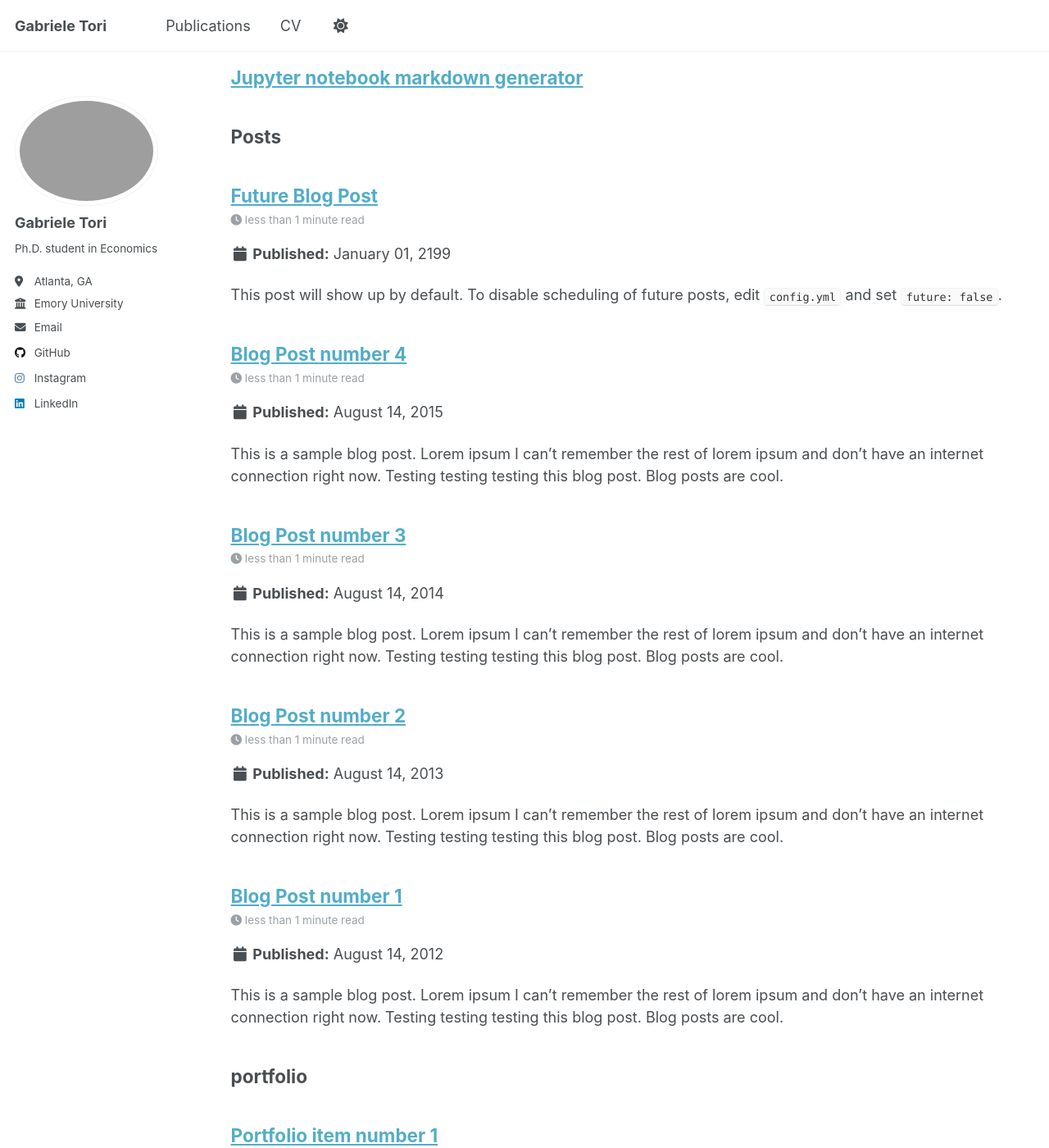
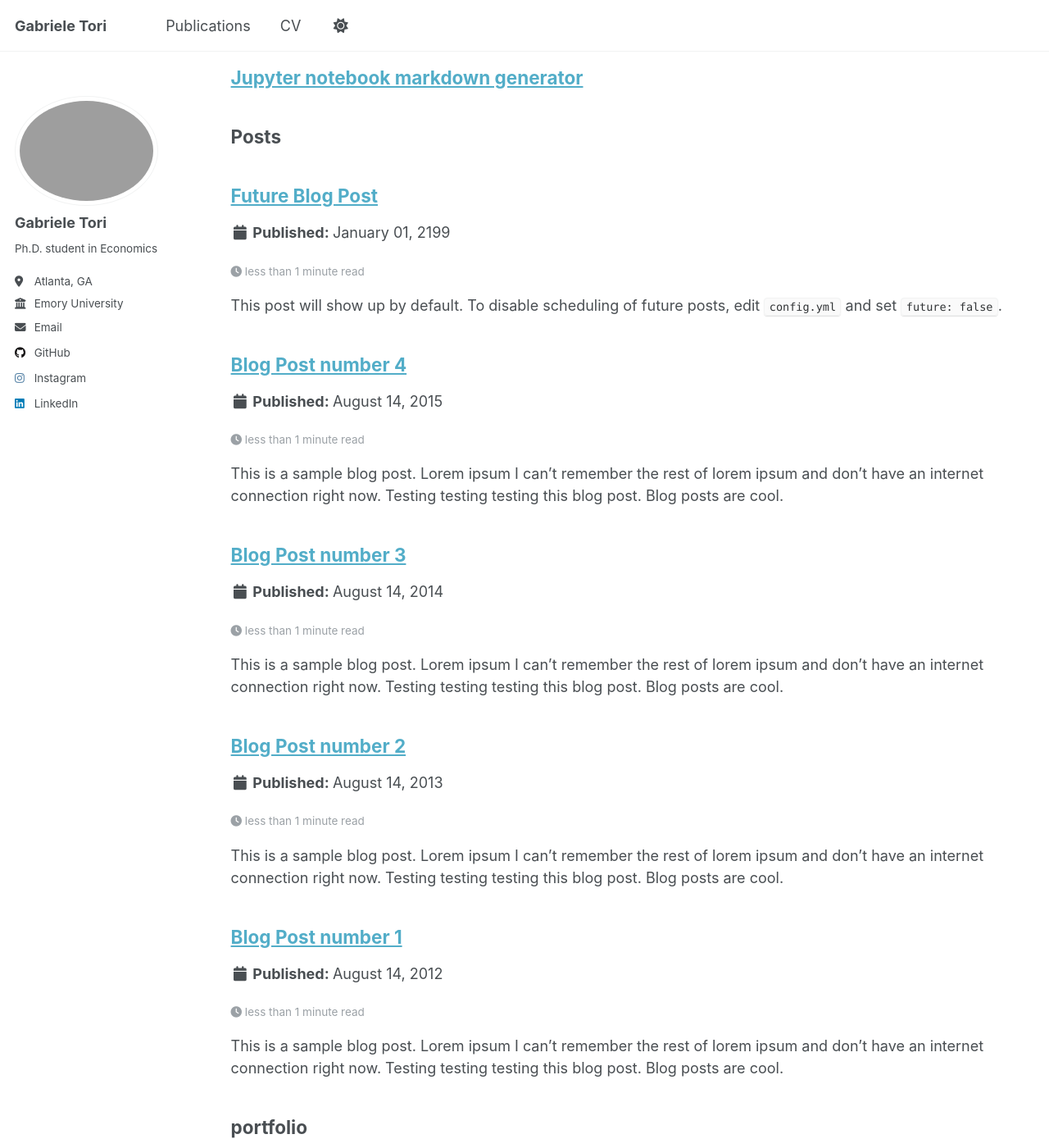
Before and after one commit to gtori7499/gtori7499.github.io, a Jekyll site: the page built from _pages/sitemap.md, in a window 1280 px wide and 1400 px high, scrolled down 1603 px. Shown: the whole window at 82% size. Built offline with Jekyll 4.4.1, drawn with Linux system fonts in a browser that asks for light colours; a script that is not in the unit is left out; some of the changed text lies outside the part shown.

Commit message:
Update archive-single.html

```diff
--- a/_includes/archive-single.html
+++ b/_includes/archive-single.html
@@ -28,52 +28,129 @@
 
     <h2 class="archive__item-title" itemprop="headline">
       {% if post.link %}
-        <a href="{{ post.link }}">{{ title }}</a> <a href="{{ base_path }}{{ post.url }}" rel="permalink"><i class="fa fa-link" aria-hidden="true" title="permalink"></i><span class="sr-only">Permalink</span></a>
+        <a href="{{ post.link }}">{{ title }}</a>
+        <a href="{{ base_path }}{{ post.url }}" rel="permalink">
+          <i class="fa fa-link" aria-hidden="true" title="permalink"></i>
+          <span class="sr-only">Permalink</span>
+        </a>
       {% else %}
         <a href="{{ base_path }}{{ post.url }}" rel="permalink">{{ title }}</a>
       {% endif %}
     </h2>
 
-    {% if post.read_time %}
-      <p class="page__meta"><i class="fa fa-clock" aria-hidden="true"></i> {% include read-time.html %}</p>
+    {%- comment -%} ————— Blocco Autori ————— {%- endcomment -%}
+    {% if post.authors %}
+      <p class="archive__item-authors">
+        {% for a in post.authors %}
+          {{ a }}{% unless forloop.last %}; {% endunless %}
+        {% endfor %}
+      </p>
+    {% elsif post.author %}
+      <p class="archive__item-authors">{{ post.author }}</p>
     {% endif %}
 
-        {% if post.collection == 'teaching' %}
-          <p> {{ post.type }}, <i>{{ post.venue }}</i>, {{ post.date | default: "1900-01-01" | date: "%Y" }} </p>
-        {% elsif post.collection == 'publications' %}
-          <p>Published in <i>{{ post.venue }}</i>, {{ post.date | default: "1900-01-01" | date: "%Y" }} </p>
-        {% elsif post.date %}
-         <p class="page__date"><strong><i class="fa fa-fw fa-calendar" aria-hidden="true"></i> {{ site.data.ui-text[site.locale].date_label | default: "Published:" }}</strong> <time datetime="{{ post.date | default: "1900-01-01" | date_to_xmlschema }}">{{ post.date | default: "1900-01-01" | date: "%B %d, %Y" }}</time></p>
-        {% endif %}
+    {%- comment -%} ————— Venue / Data per Publications ————— {%- endcomment -%}
+    {% if post.collection == 'publications' %}
+      {% if post.category == "Work in Progress" %}
+        <p><i>{{ post.venue }}</i>, {{ post.date | default: "1900-01-01" | date: "%Y" }}</p>
+      {% else %}
+        <p>Published in <i>{{ post.venue }}</i>, {{ post.date | default: "1900-01-01" | date: "%Y" }}</p>
+      {% endif %}
 
-    {% if post.excerpt and site.read_more != 'enabled' %}
-    <p class="archive__item-excerpt" itemprop="description">{{ post.excerpt | markdownify }}</p>
-    {% elsif post.excerpt and site.read_more == 'enabled' %}
-    <p class="archive__item-excerpt" itemprop="description"><p>{{ post.excerpt | markdownify | remove: '<p>' | remove: '</p>' }}<strong><a href="{{ base_path }}{{ post.url }}" rel="permalink"> Read more</a></strong></p></p>
+    {% elsif post.collection == 'teaching' %}
+      <p>
+        {{ post.type }}, <i>{{ post.venue }}</i>,
+        {{ post.date | default: "1900-01-01" | date: "%Y" }}
+      </p>
+
+    {% elsif post.date %}
+      <p class="page__date">
+        <strong><i class="fa fa-fw fa-calendar" aria-hidden="true"></i>
+          {{ site.data.ui-text[site.locale].date_label | default: "Published:" }}
+        </strong>
+        <time datetime="{{ post.date | default: "1900-01-01" | date_to_xmlschema }}">
+          {{ post.date | default: "1900-01-01" | date: "%B %d, %Y" }}
+        </time>
+      </p>
     {% endif %}
 
+    {% if post.read_time %}
+      <p class="page__meta">
+        <i class="fa fa-clock" aria-hidden="true"></i>
+        {% include read-time.html %}
+      </p>
+    {% endif %}
+
+    {%- comment -%} ————— Abstract / excerpt ————— {%- endcomment -%}
+    {% if post.excerpt and site.read_more != 'enabled' %}
+      <p class="archive__item-excerpt" itemprop="description">
+        {{ post.excerpt | markdownify }}
+      </p>
+
+    {% elsif post.excerpt and site.read_more == 'enabled' %}
+      <p class="archive__item-excerpt" itemprop="description">
+        {{ post.excerpt | markdownify | remove: '<p>' | remove: '</p>' }}
+        <strong>
+          <a href="{{ base_path }}{{ post.url }}" rel="permalink">Read more</a>
+        </strong>
+      </p>
+    {% endif %}
+
+    {%- comment -%} ————— Download / citation links ————— {%- endcomment -%}
     {% if post.citation and post.paperurl and post.slidesurl and post.bibtexurl %}
-      <p>Recommended citation: {{ post.citation }}<br /><a href="{{ post.paperurl }}">Download Paper</a> | <a href="{{ post.slidesurl }}">Download Slides</a> | <a href="{{ post.bibtexurl }}">Download Bibtex</a></p>
+      <p>
+        Recommended citation: {{ post.citation }}<br />
+        <a href="{{ post.paperurl }}">Download Paper</a> |
+        <a href="{{ post.slidesurl }}">Download Slides</a> |
+        <a href="{{ post.bibtexurl }}">Download Bibtex</a>
+      </p>
     {% elsif post.citation and post.paperurl and post.slidesurl %}
-      <p>Recommended citation: {{ post.citation }}<br /><a href="{{ post.paperurl }}">Download Paper</a> | <a href="{{ post.slidesurl }}">Download Slides</a></p>
+      <p>
+        Recommended citation: {{ post.citation }}<br />
+        <a href="{{ post.paperurl }}">Download Paper</a> |
+        <a href="{{ post.slidesurl }}">Download Slides</a>
+      </p>
     {% elsif post.citation and post.paperurl and post.bibtexurl %}
-      <p>Recommended citation: {{ post.citation }}<br /><a href="{{ post.paperurl }}">Download Paper</a> | <a href="{{ post.bibtexurl }}">Download Bibtex</a></p>
+      <p>
+        Recommended citation: {{ post.citation }}<br />
+        <a href="{{ post.paperurl }}">Download Paper</a> |
+        <a href="{{ post.bibtexurl }}">Download Bibtex</a>
+      </p>
     {% elsif post.citation and post.paperurl %}
-      <p>Recommended citation: {{ post.citation }}<br /><a href="{{ post.paperurl }}">Download Paper</a></p>
+      <p>
+        Recommended citation: {{ post.citation }}<br />
+        <a href="{{ post.paperurl }}">Download Paper</a>
+      </p>
     {% elsif post.citation and post.slidesurl and post.bibtexurl %}
-      <p>Recommended citation: {{ post.citation }}<br /><a href="{{ post.slidesurl }}">Download Slides</a> | <a href="{{ post.bibtexurl}}">Download Bibtex</a></p>
+      <p>
+        Recommended citation: {{ post.citation }}<br />
+        <a href="{{ post.slidesurl }}">Download Slides</a> |
+        <a href="{{ post.bibtexurl }}">Download Bibtex</a>
+      </p>
     {% elsif post.citation and post.slidesurl %}
-      <p>Recommended citation: {{ post.citation }}<br /><a href="{{ post.slidesurl }}">Download Slides</a></p>
+      <p>
+        Recommended citation: {{ post.citation }}<br />
+        <a href="{{ post.slidesurl }}">Download Slides</a>
+      </p>
     {% elsif post.citation and post.bibtexurl %}
-      <p>Recommended citation: {{ post.citation }}<br /><a href="{{ post.bibtexurl }}">Download Bibtex</a></p>
+      <p>
+        Recommended citation: {{ post.citation }}<br />
+        <a href="{{ post.bibtexurl }}">Download Bibtex</a>
+      </p>
     {% elsif post.citation %}
       <p>Recommended citation: {{ post.citation }}</p>
     {% elsif post.paperurl and post.bibtexurl %}
-      <p><a href=" {{ post.paperurl }} ">Download Paper</a> | <a href="{{ post.bibtexurl }}">Download Bibtex</a></p>
+      <p>
+        <a href="{{ post.paperurl }}">Download Paper</a> |
+        <a href="{{ post.bibtexurl }}">Download Bibtex</a>
+      </p>
     {% elsif post.paperurl %}
-      <p><a href=" {{ post.paperurl }} ">Download Paper</a></p>
+      <p><a href="{{ post.paperurl }}">Download Paper</a></p>
     {% elsif post.slidesurl and post.bibtexurl %}
-      <p><a href="{{ post.slidesurl }}">Download Slides</a> | <a href="{{ post.bibtexurl }}">Download Bibtex</a></p>
+      <p>
+        <a href="{{ post.slidesurl }}">Download Slides</a> |
+        <a href="{{ post.bibtexurl }}">Download Bibtex</a>
+      </p>
     {% elsif post.slidesurl %}
       <p><a href="{{ post.slidesurl }}">Download Slides</a></p>
     {% elsif post.bibtexurl %}
```
